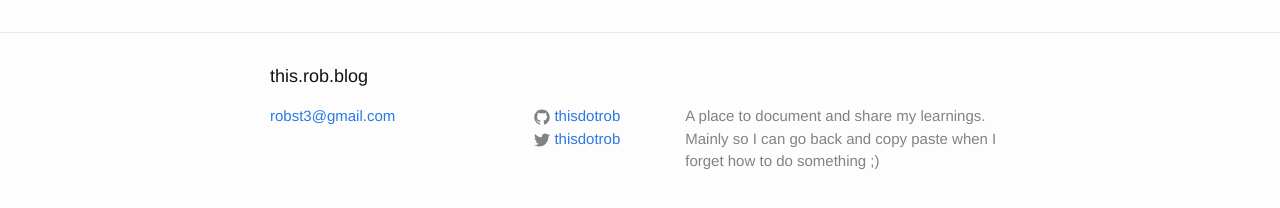
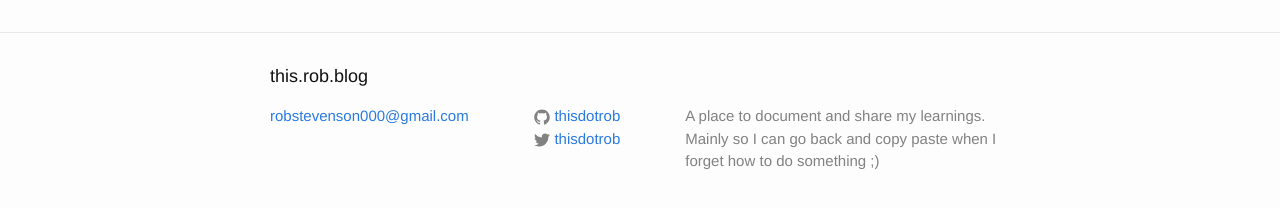
Before and after one commit to thisdotrob/thisdotrob.github.io, a Jekyll site: the page built from index.html, in a window 1280 px wide. Shown: the part 264-472 px from the top of the page. Built offline with Jekyll 4.4.1, drawn with Linux system fonts in a browser that asks for light colours.

Commit message:
Update email address

```diff
--- a/_config.yml
+++ b/_config.yml
@@ -7,7 +7,7 @@
 
 # Site settings
 title: this.rob.blog
-email: robst3@gmail.com
+email: robstevenson000@gmail.com
 description: > # this means to ignore newlines until "baseurl:"
   A place to document and share my learnings. Mainly so I can go back and copy paste when I forget how to do something ;)
 baseurl: "" # the subpath of your site, e.g. /blog
```
